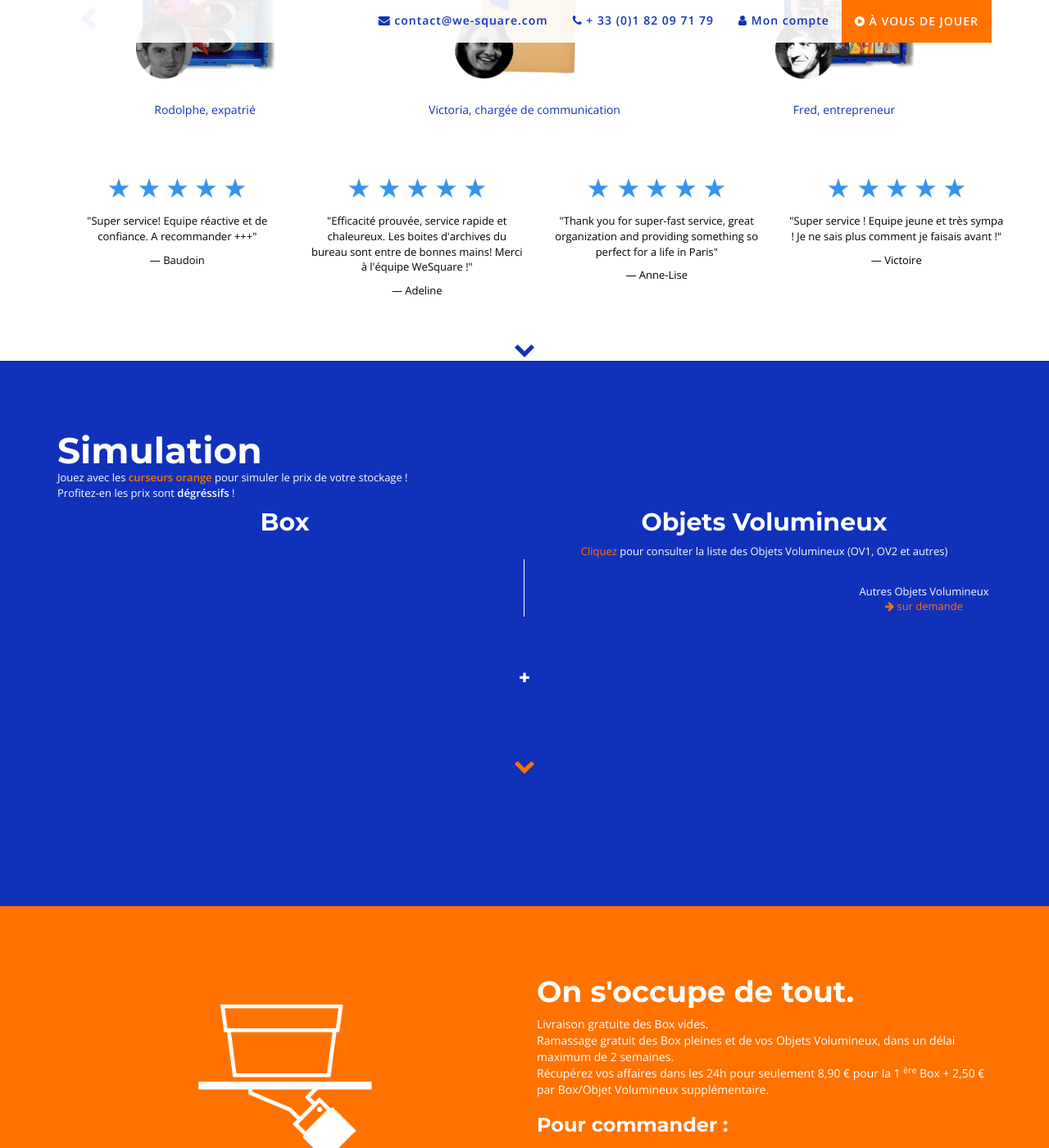
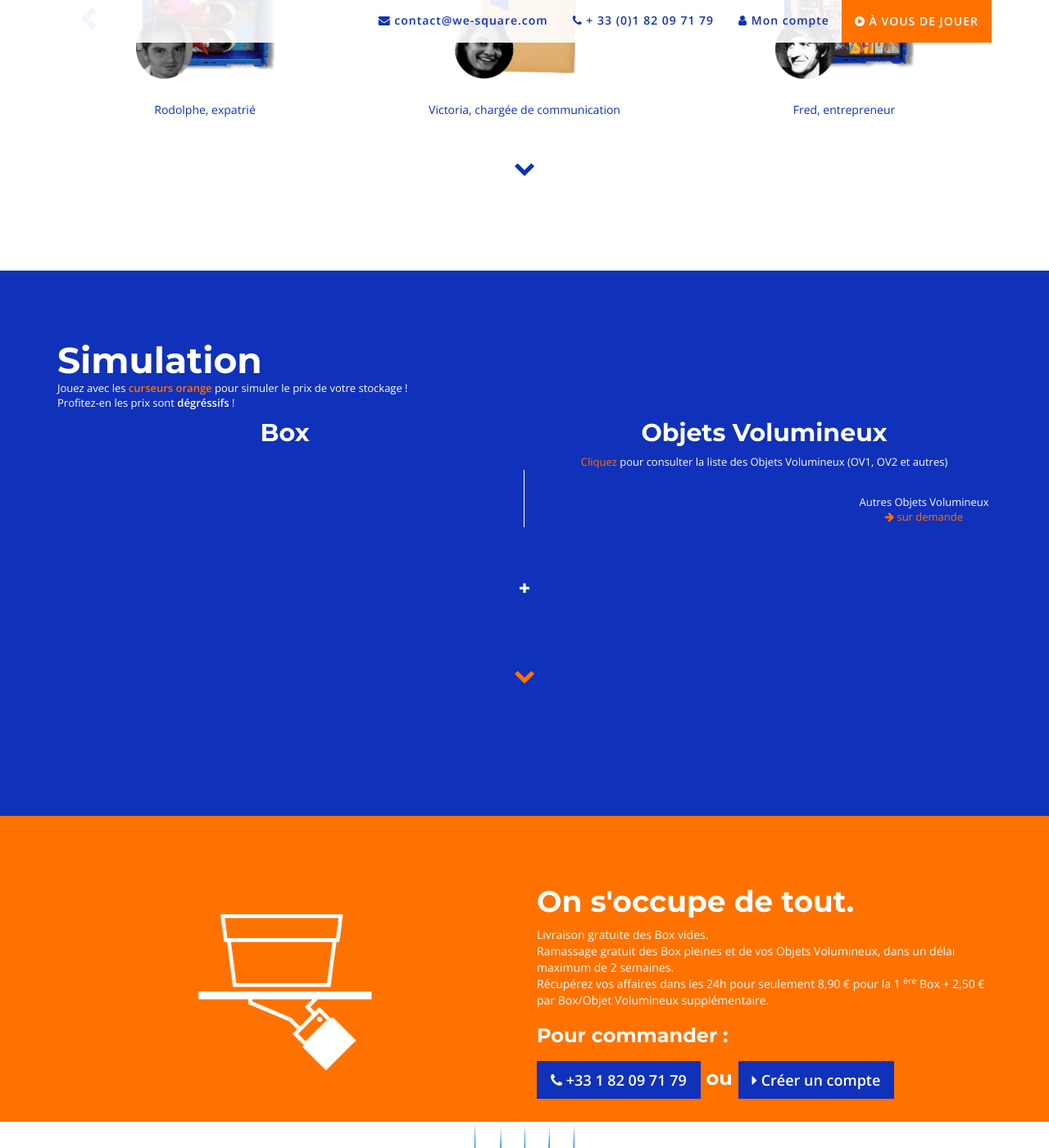
Before and after one commit to Seb1501/wesquare, a Jekyll site: the page built from index.html, in a window 1280 px wide and 1400 px high, scrolled down 3784 px. Shown: the whole window at 82% size. Built offline with Jekyll 4.4.1, drawn with Linux system fonts in a browser that asks for light colours; nearby versions of some CDN libraries; Markdown is read by kramdown in place of the engine named in the settings; some of the changed text lies outside the part shown.

Commit message:
Modification de la section review

```diff
--- a/Presse.html
+++ b/Presse.html
@@ -1,7 +1,7 @@
 ---
 layout: second
 title: wesquare® - revue de presse
-style: base
+style: common
 ---
 
 
--- a/billing.html
+++ b/billing.html
@@ -1,6 +1,7 @@
 ---
 layout: second
 title: wesquare® - réserver
+style: commande
 ---
 
 <div class="my-space">
--- a/compass/sass/base.scss
+++ /dev/null
@@ -1,5 +0,0 @@
-/* You can put your own style here */
-
-@import 'compass/css3';
-@import 'variables';
-@import 'common';
--- a/index.html
+++ b/index.html
@@ -337,47 +337,7 @@
         </div>
       </div>
 
-      <div class="spacer"></div>
-      <div class="review">
-        <div class="container">
-          <div class="row">
-            <!-- <h2 class="text-center">Ils nous recommandent</h2> -->
-            <div class="col-sm-6 col-md-3">
-              <a href="https://www.facebook.com/baudouin.stre/activity/10152818911986263" target="BLANK" onclick="ga('send','event','Review','Baudoin');">
-                <img src="{{site.baseurl}}/images/stars.png" alt="customer's review" class="img-responsive center-block" width="200">
-                <br>
-                <p class="text-center">"Super service! Equipe réactive et de confiance. A recommander +++"</p>
-                <p class="text-center"> &mdash; Baudoin</p>
-              </a>
-            </div>
-            <div class="col-sm-6 col-md-3">
-              <a href="https://www.facebook.com/ade.drt.35/activity/10153023584266425" target="BLANK" onclick="ga('send','event','Review','Adeline');">
-                <img src="{{site.baseurl}}/images/stars.png" alt="customer's review" class="img-responsive center-block" width="200">
-                <br>
-                <p class="text-center">"Efficacité prouvée, service rapide et chaleureux. Les boites d'archives du bureau sont entre de bonnes mains! Merci à l'équipe WeSquare !"</p>
-                <p class="text-center"> &mdash; Adeline</p>
-              </a>
-            </div>
-            <div class="col-sm-6 col-md-3">
-             <a href="https://www.facebook.com/annelise.borgenrizzo/activity/10152813851656288" target="BLANK" onclick="ga('send','event','Review','Anne-Lise');">
-              <img src="{{site.baseurl}}/images/stars.png" alt="customer's review" class="img-responsive center-block" width="200">
-              <br>
-              <p class="text-center">"Thank you for super-fast service, great organization and providing something so perfect for a life in Paris"</p>
-              <p class="text-center"> &mdash; Anne-Lise</p>
-            </a>
-          </div>
-          <div class="col-sm-6 col-md-3">
-              <a href="https://www.facebook.com/victoire.n.charavay/activity/10152950367821329" target="BLANK" onclick="ga('send','event','Review','Victore');">
-                <img src="{{site.baseurl}}/images/stars.png" alt="customer's review" class="img-responsive center-block" width="200">
-                <br>
-                <p class="text-center">"Super service ! Equipe jeune et très sympa ! Je ne sais plus comment je faisais avant !"</p>
-                <p class="text-center"> &mdash; Victoire</p>
-              </a>
-            </div>
-        </div>
 
-      </div>
-  </div>
 
       <div class="row">
         <div class="col-md-12 text-center next-section-carousel">
@@ -852,6 +812,83 @@
     </div>
   </div>
 
+  <div class="review">
+    <div class="container">
+
+
+
+      <div class="row">
+
+
+        <div id="SecondCarousel" class="carousel slide">
+
+          <!-- <ol class="carousel-indicators">
+            <li data-target="#firstCarousel" data-slide-to="0" class="active"></li>
+            <li data-target="#firstCarousel" data-slide-to="1"></li>
+
+          </ol> -->
+
+          <!-- Wrapper for slides -->
+          <div class="carousel-inner" role="listbox">
+            <div class="item active">
+              <div class="col-md-12 text-center">
+              <a href="https://www.facebook.com/annelise.borgenrizzo/activity/10152813851656288" target="BLANK" onclick="ga('send','event','Review','Anne-Lise');">
+              <img src="{{site.baseurl}}/images/stars.png" alt="customer's review" class="img-responsive center-block" width="200">
+              <br>
+              <p class="text-center">"Thank you for super-fast service, great organization and providing something so perfect for a life in Paris"</p>
+              <p class="text-center"> &mdash; Anne-Lise</p>
+              </a>
+              </div>
+            </div>
+            <div class="item">
+              <div class="col-sm-12 text-center">
+                <a href="https://www.facebook.com/ade.drt.35/activity/10153023584266425" target="BLANK" onclick="ga('send','event','Review','Adeline');">
+                <img src="{{site.baseurl}}/images/stars.png" alt="customer's review" class="img-responsive center-block" width="200">
+                <br>
+                <p class="text-center">"Efficacité prouvée, service rapide et chaleureux. Les boites d'archives du bureau sont entre de bonnes mains! Merci à l'équipe WeSquare !"</p>
+                <p class="text-center"> &mdash; Adeline</p>
+              </a>
+              </div>
+            </div>
+            <div class="item">
+              <div class="col-sm-12 text-center">
+                <a href="https://www.facebook.com/baudouin.stre/activity/10152818911986263" target="BLANK" onclick="ga('send','event','Review','Baudoin');">
+                <img src="{{site.baseurl}}/images/stars.png" alt="customer's review" class="img-responsive center-block" width="200">
+                <br>
+                <p class="text-center">"Super service! Equipe réactive et de confiance. A recommander +++"</p>
+                <p class="text-center"> &mdash; Baudoin</p>
+              </a>
+              </div>
+            </div>
+            <div class="item">
+              <div class="col-sm-12 text-center">
+               <a href="https://www.facebook.com/victoire.n.charavay/activity/10152950367821329" target="BLANK" onclick="ga('send','event','Review','Victore');">
+                <img src="{{site.baseurl}}/images/stars.png" alt="customer's review" class="img-responsive center-block" width="200">
+                <br>
+                <p class="text-center">"Super service ! Equipe jeune et très sympa ! Je ne sais plus comment je faisais avant !"</p>
+                <p class="text-center"> &mdash; Victoire</p>
+              </a>
+              </div>
+            </div>
+          </div>
+
+
+          <!-- Controls -->
+          <a class="left carousel-control" href="#SecondCarousel" role="button" data-slide="prev">
+            <span class="glyphicon glyphicon-chevron-left"></span>
+          </a>
+          <a class="right carousel-control" href="#SecondCarousel" role="button" data-slide="next">
+            <span class="glyphicon glyphicon-chevron-right"></span>
+          </a>
+
+        </div>
+      </div>
+
+
+
+    </div>
+  </div>
+
 
   <!-- Modal -->
   <!-- <div class="modal fade" id="CallBack" tabindex="-1" role="dialog" aria-labelledby="myModalLabel" aria-hidden="true">
```
Also changed, not shown: css/base.css (deleted, +0 -392 lines), 5 other files. Lines whose indentation alone changed are shown as unchanged.
